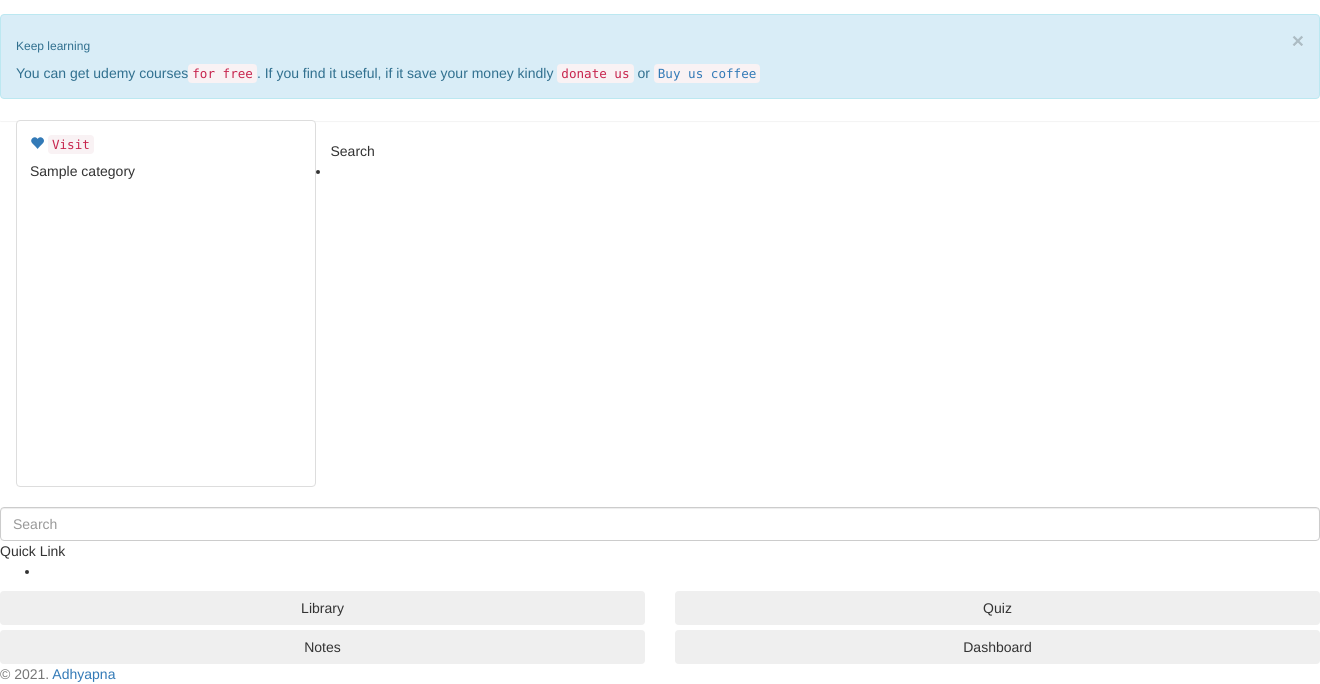
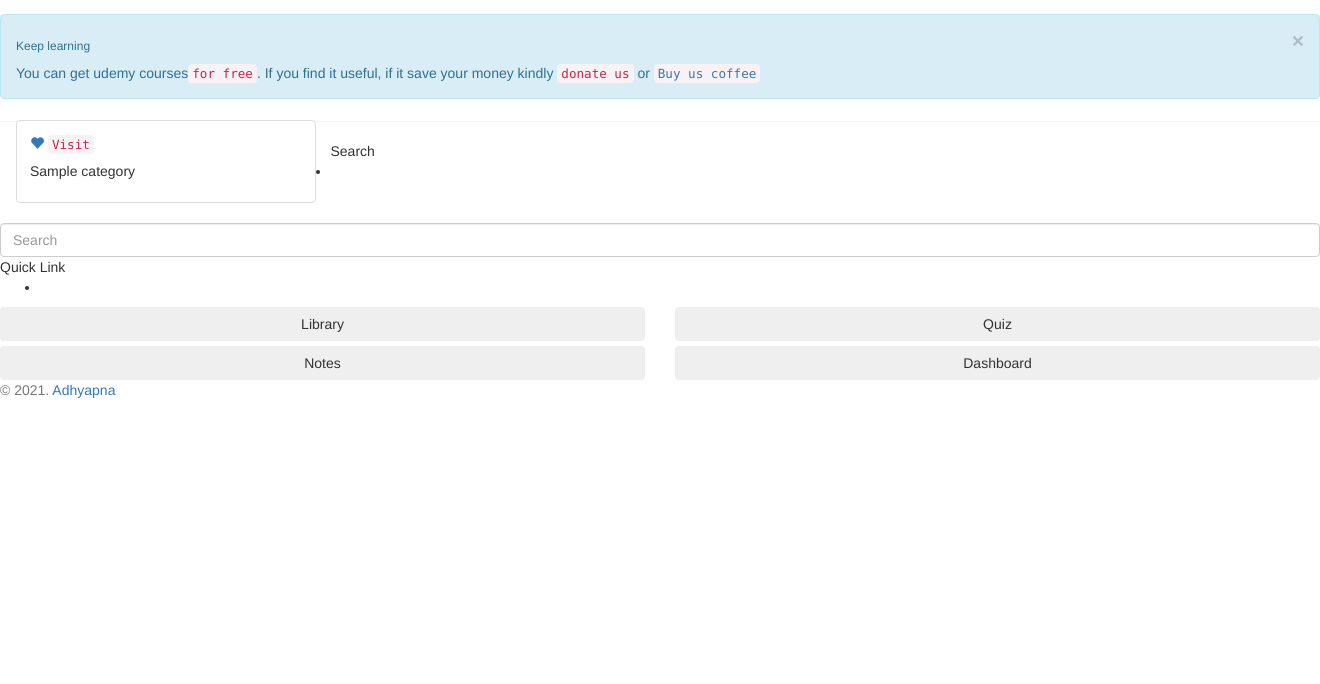
Before and after one commit to Patel-world/qbs, a Django app: template templates/topics.html in a window 1320 px wide; the page is wider, and only the part inside the window is pictured. Shown: the part 341-1025 px from the top of that part. After the commit the page ends 739 px from the top of that part, so only its background shows below. Run offline with Django 3.2, Linux system fonts and the light colour scheme; the template is opened without the code that fills it: most values are stand-ins (such as "Sample title", 1, 10 or a date in 2020); some libraries are stand-ins or nearby versions.

Commit message:
Update topics.html

```diff
--- a/templates/topics.html
+++ b/templates/topics.html
@@ -37,11 +37,7 @@
 
 	<script type="text/javascript" src="{% static 'assets/js/plugins/ui/ripple.min.js' %}"></script>
 	<!-- /theme JS files -->
-    <style>
-        .thumbnail {
-    height: 367px;
-}
-    </style>
+
 
 </head>
 
```
